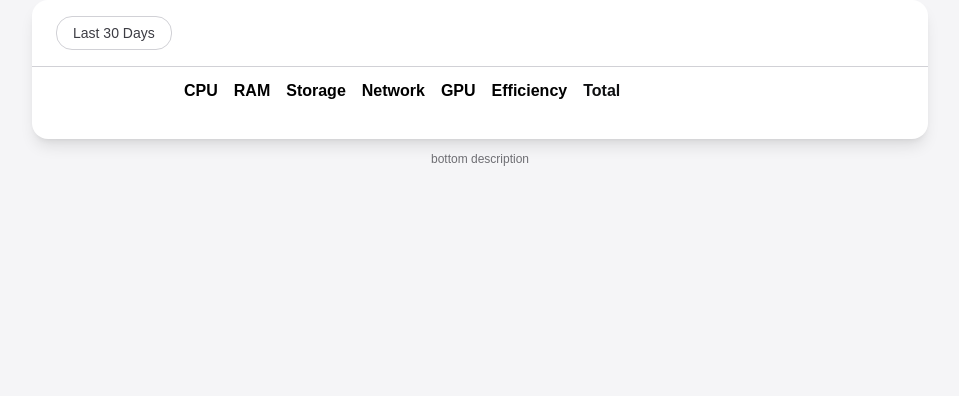
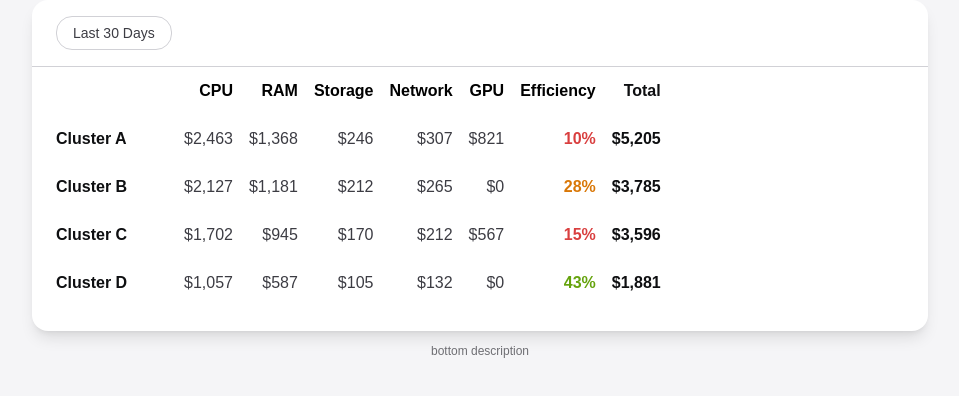
Before and after one commit to senior-dev30/Atomity, a Next.js app: page / in a window 1280 px wide. Shown: the top 396 px of the page, without its empty margins (160-1119 px from the left). Built offline with nearby package versions, Linux system fonts and the light colour scheme.

Commit message:
make table

```diff
--- a/components/cost-explorer/index.tsx
+++ b/components/cost-explorer/index.tsx
@@ -1,9 +1,10 @@
 "use client";
 
-import { useState } from "react";
-import { clusters as staticClusters } from "@/lib/data";
+import { useCallback, useState } from "react";
+import { motion, AnimatePresence } from "framer-motion";
+import { Cluster, Namespace, ResourceMetrics, clusters as staticClusters, total } from "@/lib/data";
 import { DrillState, Resource } from "./types";
-import { RES, RESOURCES } from "@/utils/constants";
+import { effToken, fmt, RES, RESOURCES } from "@/utils/constants";
 import { tokens } from "@/lib/tokens";
 
 const getItems = (s: DrillState, clusterList: any[]): any[] => {
@@ -11,6 +12,8 @@ const getItems = (s: DrillState, clusterList: any[]): any[] => {
   if (s.level === "namespace") return s.cluster!.namespaces;
   return s.namespace!.pods;
 };
+
+const stateKey = (s: DrillState) => s.level + (s.cluster?.id ?? "") + (s.namespace?.id ?? "");
 
 const CostExplorer = () => {
   const clusters = staticClusters;
@@ -20,6 +23,17 @@ const CostExplorer = () => {
   const [hovRes, setHovRes] = useState<Resource | null>(null);
 
   const items = getItems(drill, clusters);
+  const key = stateKey(drill);
+  const isLeaf = drill.level === "pod";
+
+  const drillDown = useCallback(
+    (item: any) => {
+      if (drill.level === "cluster") setDrill({ level: "namespace", cluster: item as Cluster });
+      else if (drill.level === "namespace")
+        setDrill({ level: "pod", cluster: drill.cluster, namespace: item as Namespace });
+    },
+    [drill]
+  );
 
   return (
     <main className="dashboard-wrap min-h-screen" style={{ background: tokens.colors.bgSecondary }}>
@@ -73,6 +87,79 @@ const CostExplorer = () => {
                     </th>
                   </tr>
                 </thead>
+                <AnimatePresence mode="wait">
+                  <motion.tbody
+                    key={key + "-tbody"}
+                    initial={{ opacity: 0 }}
+                    animate={{ opacity: 1 }}
+                    exit={{ opacity: 0 }}
+                    transition={{ duration: 0.18 }}
+                  >
+                    {items.map((item, idx) => {
+                      const tot = total(item);
+                      const isHov = hovered === item.id;
+                      const color = effToken(item.efficiency);
+
+                      return (
+                        <motion.tr
+                          key={item.id}
+                          className="cursor-pointer"
+                          style={{ background: isHov ? "var(--color-bg-secondary)" : undefined }}
+                          initial={{ opacity: 0, y: 4 }}
+                          animate={{ opacity: 1, y: 0 }}
+                          transition={{ delay: idx * 0.04 }}
+                          onMouseEnter={() => setHovered(item.id)}
+                          onMouseLeave={() => setHovered(null)}
+                          onClick={() => !isLeaf && drillDown(item)}
+                          onKeyDown={(e) =>
+                            !isLeaf && (e.key === "Enter" || e.key === " ") && drillDown(item)
+                          }
+                          tabIndex={isLeaf ? -1 : 0}
+                          aria-label={isLeaf ? undefined : `Drill into ${item.name}`}
+                        >
+                          <td
+                            className="py-3 pr-4 font-semibold"
+                            style={{ color: "var(--color-text-primary)" }}
+                          >
+                            {item.name}
+                          </td>
+
+                          {RESOURCES.map((res) => {
+                            const v = (item as unknown as ResourceMetrics)[res];
+                            return (
+                              <td
+                                key={res}
+                                className="py-3 pr-4 text-right tabular-nums"
+                                style={{
+                                  color:
+                                    hovRes === res ? RES[res].color : "var(--color-text-secondary)",
+                                  fontWeight: hovRes === res ? 600 : 400,
+                                  opacity: hovRes && hovRes !== res ? 0.25 : 1,
+                                }}
+                              >
+                                {fmt(v)}
+                              </td>
+                            );
+                          })}
+
+                          <td
+                            className="py-3 pr-4 text-right font-semibold tabular-nums"
+                            style={{ color }}
+                          >
+                            {item.efficiency}%
+                          </td>
+
+                          <td
+                            className="py-3 text-right font-bold tabular-nums"
+                            style={{ color: "var(--color-text-primary)" }}
+                          >
+                            {fmt(tot)}
+                          </td>
+                        </motion.tr>
+                      );
+                    })}
+                  </motion.tbody>
+                </AnimatePresence>
               </table>
             </div>
           </section>
--- a/utils/constants.ts
+++ b/utils/constants.ts
@@ -1,3 +1,5 @@
+import { tokens } from "@/lib/tokens";
+
 export type Resource = "cpu" | "ram" | "storage" | "network" | "gpu";
 
 export const RESOURCES: Resource[] = ["cpu", "ram", "storage", "network", "gpu"];
@@ -9,3 +11,12 @@ export const RES: Record<Resource, { label: string; color: string }> = {
   network: { label: "Network", color: "#8b5cf6" },
   gpu: { label: "GPU", color: "#10b981" },
 };
+
+export const fmt = (n: number) => "$" + n.toLocaleString();
+
+export const effToken = (e: number): string => {
+  if (e < 20) return tokens.colors.accentError;
+  if (e < 40) return tokens.colors.accentWarning;
+  if (e < 60) return tokens.colors.accentLime;
+  return tokens.colors.accentSuccess;
+};
```
